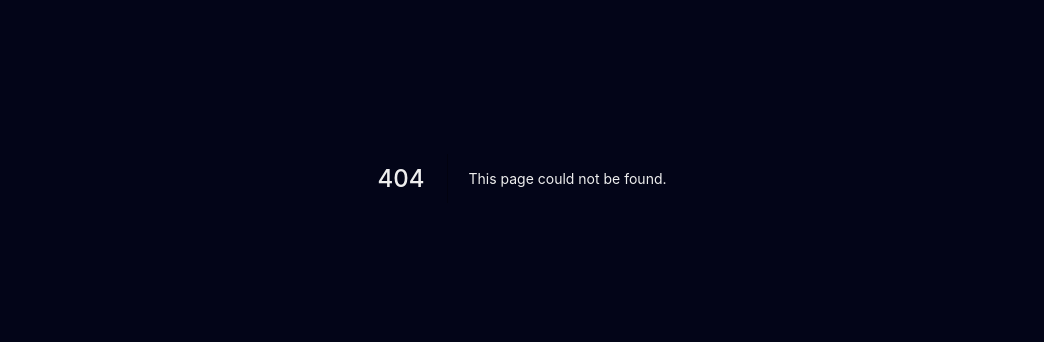
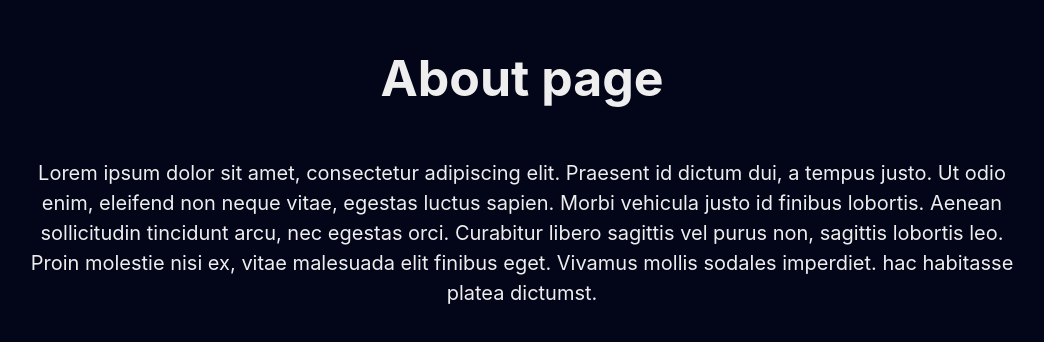
Before and after one commit to caducasara/my-trips, a Next.js app: page /about in a window 1280 px wide. Before the commit this address had no page. Shown: the part 222-564 px from the top of the page, without its empty margins (118-1162 px from the left). Built offline with nearby package versions, Linux system fonts and the light colour scheme.

Commit message:
feat: creating about page

```diff
--- a/src/pages/_app.tsx
+++ b/src/pages/_app.tsx
@@ -7,7 +7,7 @@
   return (
     <>
       <Head>
-        <title>Carlos Casara - Front-End Software Engineer</title>
+        <title>My Trips</title>
         <link rel="shortcut icon" href="/img/icon-512.png" />
         <link rel="apple-touch-icon" href="/img/icon-512.png" />
         <link rel="manifest" href="/manifest.json" />
--- /dev/null
+++ b/src/pages/about.tsx
@@ -0,0 +1,5 @@
+import { AboutTemplate } from '../templates/About'
+
+const About = () => <AboutTemplate />
+
+export default About
--- a/src/pages/index.tsx
+++ b/src/pages/index.tsx
@@ -1,10 +1,16 @@
 import dynamic from 'next/dynamic'
+import { InfoOutline } from '@styled-icons/evaicons-outline/InfoOutline'
+
+import { LinkWrapper } from '../components/LinkWrapper'
 
 const Map = dynamic(() => import('../components/Map'), { ssr: false })
 
 export default function Home() {
   return (
     <>
+      <LinkWrapper href="/about">
+        <InfoOutline size={32} aria-label="About" />
+      </LinkWrapper>
       <Map />
     </>
   )
--- /dev/null
+++ b/src/templates/About/index.tsx
@@ -0,0 +1,26 @@
+import { LinkWrapper } from '../../components/LinkWrapper'
+import { CloseOutline } from '@styled-icons/evaicons-outline/CloseOutline'
+
+import * as S from './styles'
+
+export const AboutTemplate = () => {
+  return (
+    <S.Content>
+      <LinkWrapper href="/">
+        <CloseOutline size={32} aria-label="Close" />
+      </LinkWrapper>
+      <S.Heading>About page</S.Heading>
+      <S.Body>
+        <p>
+          Lorem ipsum dolor sit amet, consectetur adipiscing elit. Praesent id
+          dictum dui, a tempus justo. Ut odio enim, eleifend non neque vitae,
+          egestas luctus sapien. Morbi vehicula justo id finibus lobortis.
+          Aenean sollicitudin tincidunt arcu, nec egestas orci. Curabitur libero
+          sagittis vel purus non, sagittis lobortis leo. Proin molestie nisi ex,
+          vitae malesuada elit finibus eget. Vivamus mollis sodales imperdiet.
+          hac habitasse platea dictumst.
+        </p>
+      </S.Body>
+    </S.Content>
+  )
+}
--- /dev/null
+++ b/src/templates/About/styles.ts
@@ -0,0 +1,24 @@
+import styled from 'styled-components'
+
+export const Content = styled.section`
+  text-align: center;
+  display: flex;
+  align-items: center;
+  justify-content: center;
+  flex-direction: column;
+  height: 100vh;
+  max-width: var(--container);
+  margin: auto;
+`
+
+export const Heading = styled.h1`
+  font-size: var(--large);
+  margin-bottom: var(--large);
+`
+
+export const Body = styled.div`
+  p {
+    font-size: 2rem;
+    line-height: var(--medium);
+  }
+`
```
Also changed, not shown: public/manifest.json, 1 other file (tests, documents, lock files or other folders).
